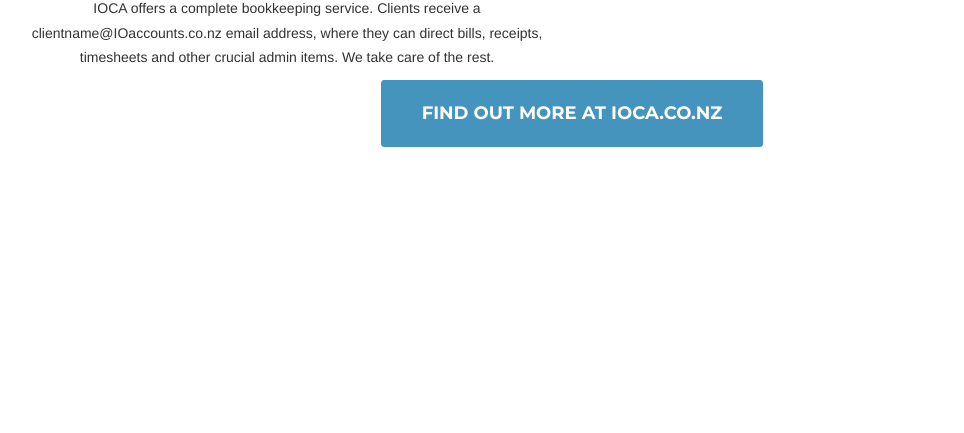
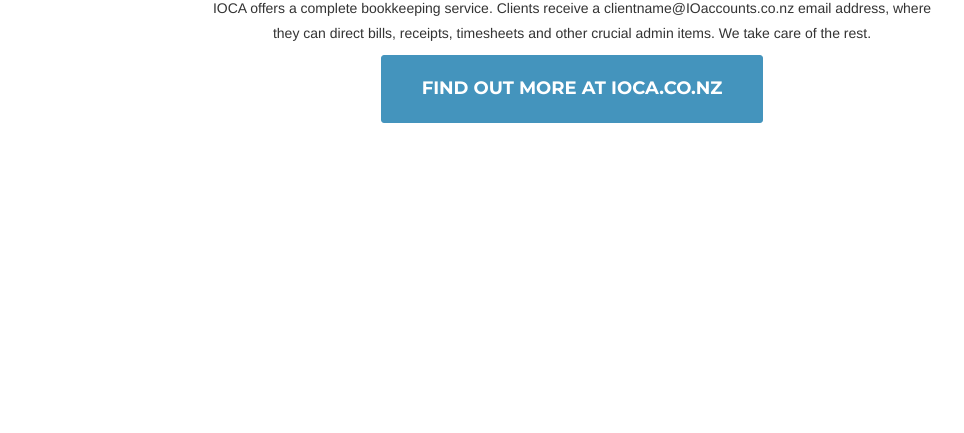
Before and after one commit to Bonneykins/IOaccounts, a plain HTML site: page index.html in a window 1280 px wide. Shown: the part 367-800 px from the top of the page, without its empty margins (68-1032 px from the left). Drawn offline with nearby package versions, Linux system fonts and the light colour scheme; a script that the page names is missing; a web font is replaced by a local one.

Commit message:
enlarge text div box width

```diff
--- a/index.html
+++ b/index.html
@@ -53,7 +53,7 @@
           <div class="row">
               <div class="col-lg-12 text-center">
                   <h2 class="editable">We can handle all your business admin</h2>
-                    <div class="col-xs-6">
+                    <div class="col-xs-8 col-xs-offset-2">
                       <p>IOCA offers a complete bookkeeping service. Clients receive a clientname@IOaccounts.co.nz email address, where they can direct bills, receipts, timesheets and other crucial admin items. We take care of the rest.</p>
                     </div>
               </div>
```
